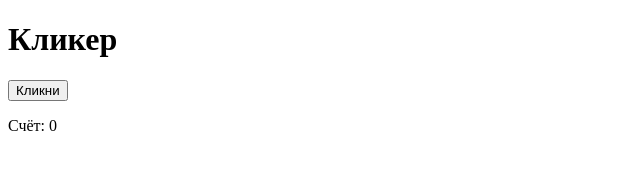
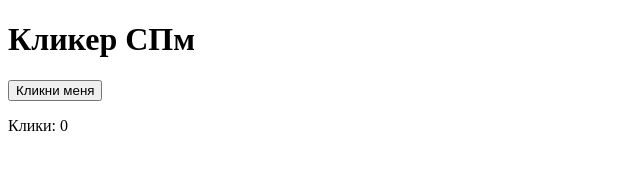
Before and after one commit to dogysad7-ai/testspm, a website: page index.html in a window 1280 px wide. Shown: the whole page, without its empty margins (0-640 px from the left). Drawn offline with Linux system fonts and the light colour scheme.

Commit message:
Update index.html

```diff
--- a/index.html
+++ b/index.html
@@ -1,13 +1,14 @@
 <!DOCTYPE html>
-<html>
+<html lang="ru">
 <head>
-  <meta charset="UTF-8">
-  <title>СПм Кликер</title>
+  <meta charset="UTF-8" />
+  <title>Кликер СПм</title>
 </head>
 <body>
-  <h1>Кликер</h1>
-  <button id="click">Кликни</button>
-  <p>Счёт: <span id="counter">0</span></p>
-  <script src="index.js"></script>
+  <h1>Кликер СПм</h1>
+  <button id="clickBtn">Кликни меня</button>
+  <p>Клики: <span id="count">0</span></p>
+
+  <script type="module" src="index.js"></script>
 </body>
 </html>
```
